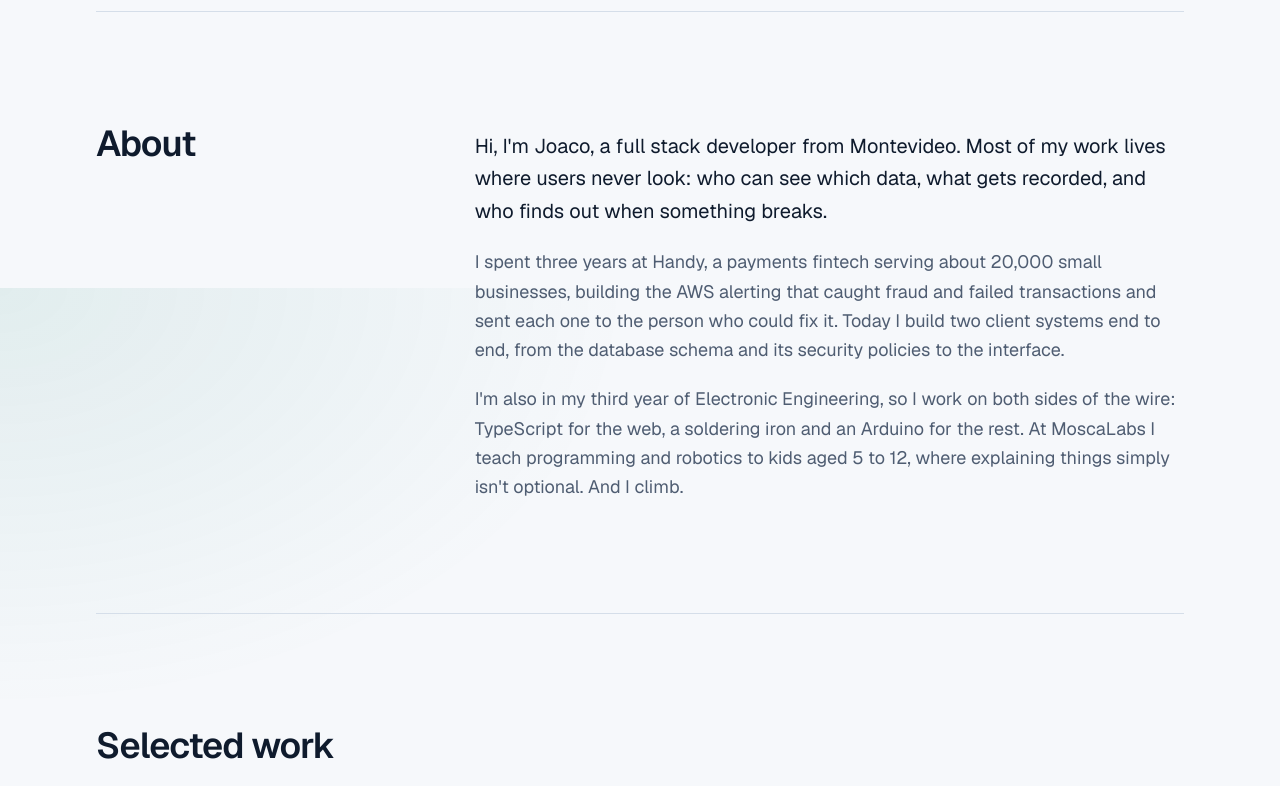
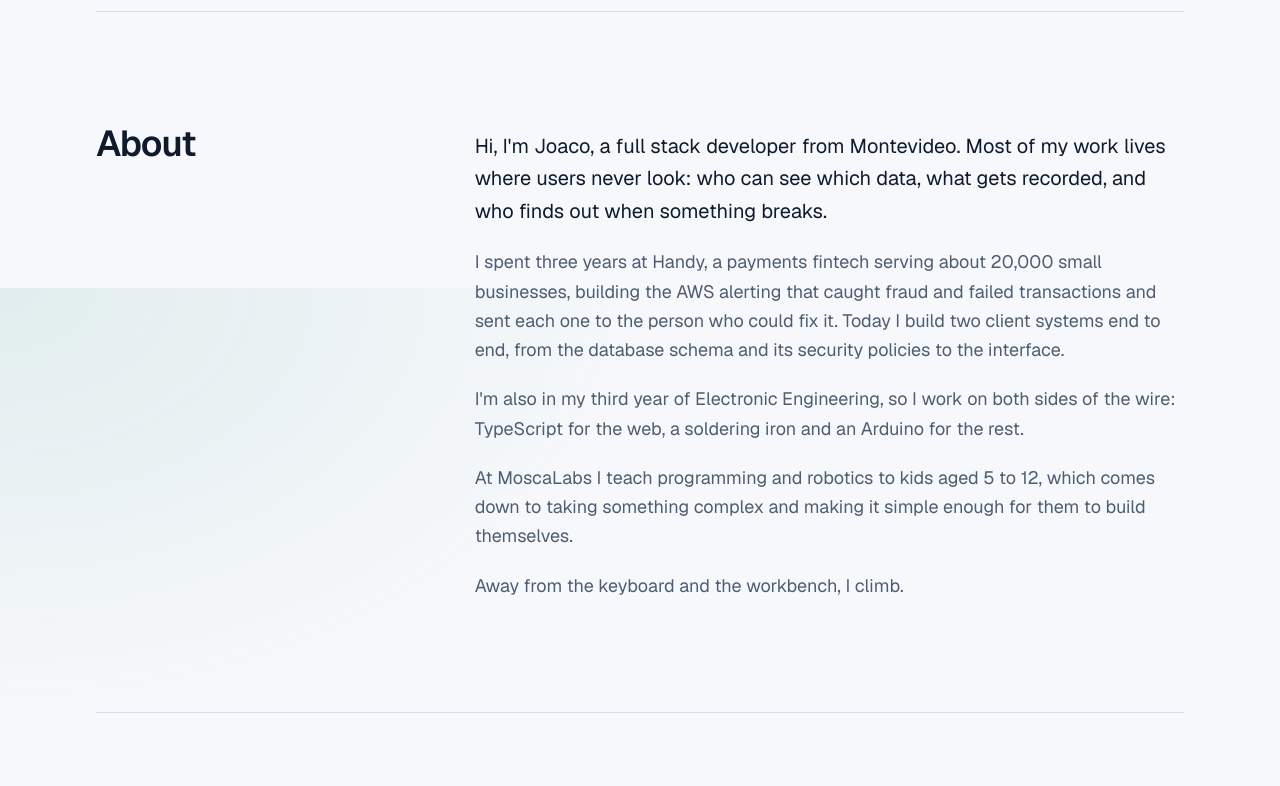
Before and after one commit to J04C0/portfolio, a Next.js app: page / in a window 1280 px wide. Shown: the part 512-1298 px from the top of the page. Built offline with nearby package versions, Linux system fonts and the light colour scheme.

Commit message:
About: one idea per paragraph

```diff
--- a/src/content.ts
+++ b/src/content.ts
@@ -60,7 +60,9 @@ export const content: Record<Lang, Content> = {
       paragraphs: [
         "Hi, I'm Joaco, a full stack developer from Montevideo. Most of my work lives where users never look: who can see which data, what gets recorded, and who finds out when something breaks.",
         "I spent three years at Handy, a payments fintech serving about 20,000 small businesses, building the AWS alerting that caught fraud and failed transactions and sent each one to the person who could fix it. Today I build two client systems end to end, from the database schema and its security policies to the interface.",
-        "I'm also in my third year of Electronic Engineering, so I work on both sides of the wire: TypeScript for the web, a soldering iron and an Arduino for the rest. At MoscaLabs I teach programming and robotics to kids aged 5 to 12, where explaining things simply isn't optional. And I climb.",
+        "I'm also in my third year of Electronic Engineering, so I work on both sides of the wire: TypeScript for the web, a soldering iron and an Arduino for the rest.",
+        "At MoscaLabs I teach programming and robotics to kids aged 5 to 12, which comes down to taking something complex and making it simple enough for them to build themselves.",
+        "Away from the keyboard and the workbench, I climb.",
       ],
     },
     work: {
@@ -165,7 +167,9 @@ export const content: Record<Lang, Content> = {
       paragraphs: [
         "Hola, soy Joaco, desarrollador full stack de Montevideo. La mayor parte de mi trabajo vive donde el usuario no mira: quién puede ver qué datos, qué queda registrado y quién se entera cuando algo se rompe.",
         "Estuve tres años en Handy, una fintech de pagos con unos 20.000 comercios, construyendo las alertas en AWS que detectaban fraude y transacciones fallidas y le llegaban a quien podía resolverlas. Hoy desarrollo dos sistemas para clientes de punta a punta, del esquema de la base y sus políticas de seguridad a la interfaz.",
-        "Además curso tercer año de Ingeniería Electrónica, así que trabajo de los dos lados del cable: TypeScript para la web, soldador y Arduino para el resto. En MoscaLabs enseño programación y robótica a niños de 5 a 12 años, donde explicar simple no es opcional. Y hago escalada.",
+        "Además curso tercer año de Ingeniería Electrónica, así que trabajo de los dos lados del cable: TypeScript para la web, soldador y Arduino para el resto.",
+        "En MoscaLabs enseño programación y robótica a niños de 5 a 12 años, que en el fondo es agarrar algo complejo y volverlo lo bastante simple como para que lo construyan ellos mismos.",
+        "Lejos del teclado y del banco de trabajo, hago escalada.",
       ],
     },
     work: {
```
